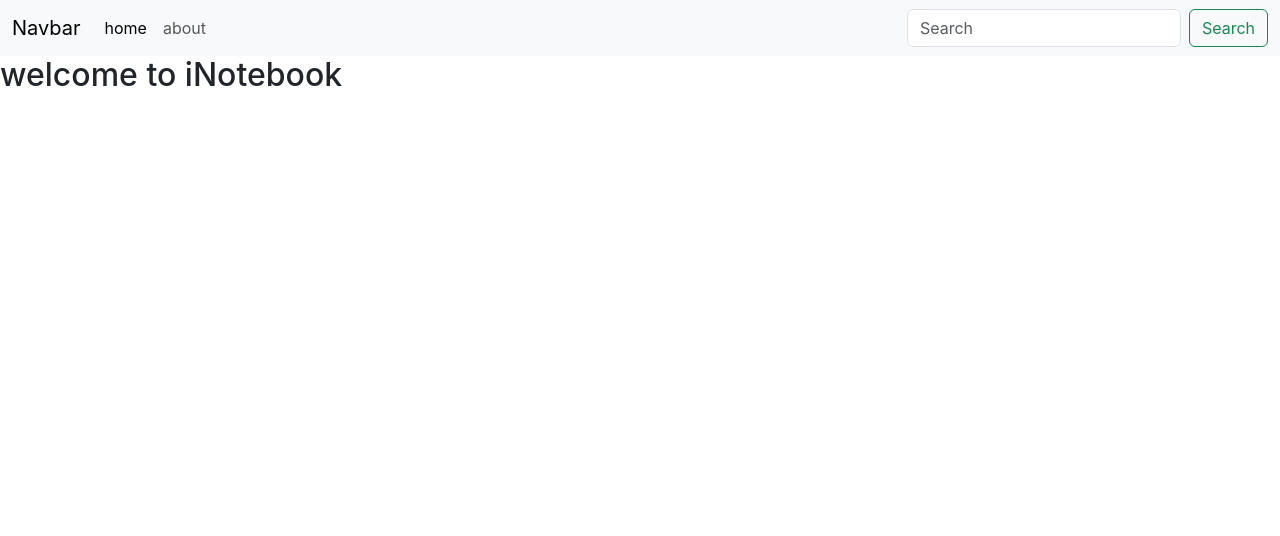
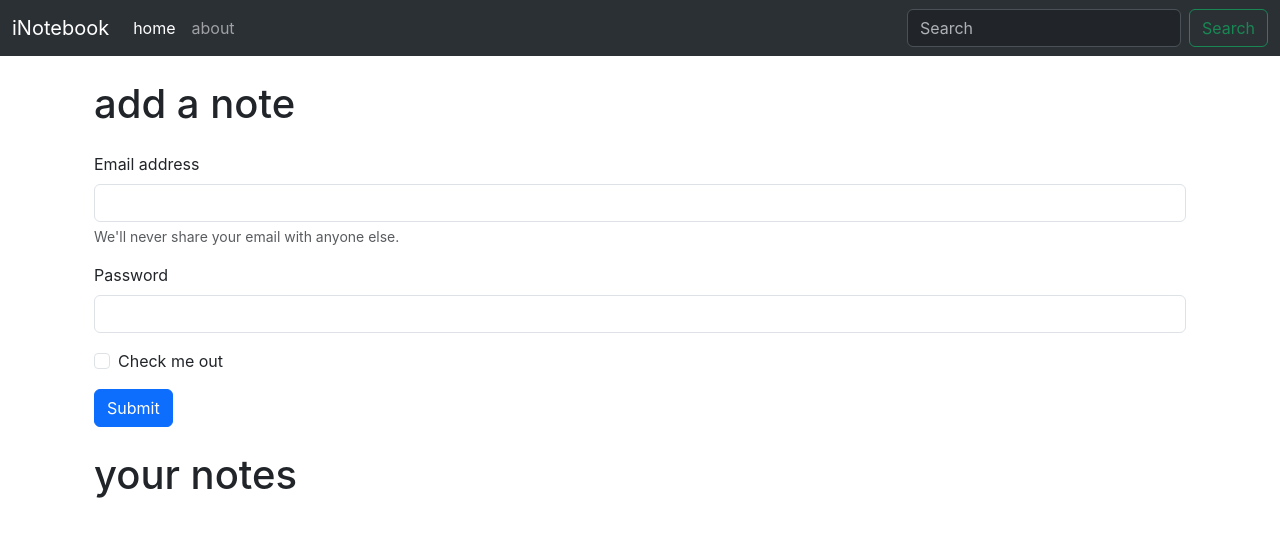
Before and after one commit to siddharth-ruria/inotebook---MERN.stack, a React (Create React App) app: page / in a window 1280 px wide. Shown: the top 536 px of the page. Built offline with nearby package versions, Linux system fonts and the light colour scheme.

Commit message:
setup useLocation()

```diff
--- a/src/App.js
+++ b/src/App.js
@@ -11,10 +11,12 @@
       <NoteState>
         <Router>
           <Navbar />
-          <Routes>
-            <Route exact path="/" element={<Home />} />
-            <Route exact path="/about" element={<About />} />
-          </Routes>
+          <div className="container">
+            <Routes>
+              <Route exact path="/" element={<Home />} />
+              <Route exact path="/about" element={<About />} />
+            </Routes>
+          </div>
         </Router>
       </NoteState>
     </>
--- a/src/components/About.js
+++ b/src/components/About.js
@@ -1,17 +1,7 @@
-import React, { useContext, useEffect } from "react";
-import noteContext from "../context/notes/noteContext";
+import React from "react";
 
 const About = () => {
-  const a = useContext(noteContext);
-  useEffect(() => {
-    a.update();
-  }, []);
-
-  return (
-    <div>
-      this is about {a.state.name}, aged {a.state.age}
-    </div>
-  );
+  return <div>this is about</div>;
 };
 
 export default About;
--- a/src/components/Home.js
+++ b/src/components/Home.js
@@ -2,9 +2,54 @@
 
 const Home = () => {
   return (
-    <div>
-      <h2>welcome to iNotebook</h2>
-    </div>
+    <>
+      <div className="container my-4">
+        <h1>add a note</h1>
+        <form className="my-4">
+          <div class="mb-3">
+            <label for="exampleInputEmail1" class="form-label">
+              Email address
+            </label>
+            <input
+              type="email"
+              class="form-control"
+              id="exampleInputEmail1"
+              aria-describedby="emailHelp"
+            />
+            <div id="emailHelp" class="form-text">
+              We'll never share your email with anyone else.
+            </div>
+          </div>
+          <div class="mb-3">
+            <label for="exampleInputPassword1" class="form-label">
+              Password
+            </label>
+            <input
+              type="password"
+              class="form-control"
+              id="exampleInputPassword1"
+            />
+          </div>
+          <div class="mb-3 form-check">
+            <input
+              type="checkbox"
+              class="form-check-input"
+              id="exampleCheck1"
+            />
+            <label class="form-check-label" for="exampleCheck1">
+              Check me out
+            </label>
+          </div>
+          <button type="submit" class="btn btn-primary">
+            Submit
+          </button>
+        </form>
+      </div>
+
+      <div className="container my-4">
+        <h1>your notes</h1>
+      </div>
+    </>
   );
 };
 
--- a/src/components/Navbar.js
+++ b/src/components/Navbar.js
@@ -1,12 +1,20 @@
-import React from "react";
-import { Link } from "react-router-dom";
+import React, { useEffect } from "react";
+import { Link, useLocation } from "react-router-dom";
 
 const Navbar = () => {
+  let location = useLocation();
+  useEffect(() => {
+    console.log(location.pathname);
+  }, [location]);
   return (
-    <nav className="navbar navbar-expand-lg bg-body-tertiary">
+    <nav
+      className="navbar bg-dark navbar-expand-lg bg-body-tertiary"
+      data-bs-theme="dark"
+    >
+      {/* navbar bg-dark border-bottom border-body" data-bs-theme="dark" */}
       <div className="container-fluid">
         <Link className="navbar-brand" to="/">
-          Navbar
+          iNotebook
         </Link>
         <button
           className="navbar-toggler"
@@ -22,12 +30,23 @@
         <div className="collapse navbar-collapse" id="navbarSupportedContent">
           <ul className="navbar-nav me-auto mb-2 mb-lg-0">
             <li className="nav-item">
-              <Link className="nav-link active" aria-current="page" to="/">
+              <Link
+                className={`nav-link ${
+                  location.pathname === "/" ? "active" : ""
+                }`}
+                aria-current="page"
+                to="/"
+              >
                 home
               </Link>
             </li>
             <li className="nav-item">
-              <Link className="nav-link" to="/about">
+              <Link
+                className={`nav-link ${
+                  location.pathname === "/about" ? "active" : ""
+                }`}
+                to="/about"
+              >
                 about
               </Link>
             </li>
--- a/src/context/notes/NoteState.js
+++ b/src/context/notes/NoteState.js
@@ -1,25 +1,9 @@
-import React, { useState } from "react";
+import React from "react";
 import NoteContext from "./noteContext";
 
 const NoteState = (props) => {
-  const s1 = {
-    name: "siddharth",
-    age: 21,
-  };
-
-  const [state, setstate] = useState(s1);
-  const update = () => {
-    setTimeout(() => {
-      setstate({
-        name: "sanskriti",
-        age: 22,
-      });
-    }, 1500);
-  };
   return (
-    <NoteContext.Provider value={{ state, update }}>
-      {props.children}
-    </NoteContext.Provider>
+    <NoteContext.Provider value={{}}>{props.children}</NoteContext.Provider>
   );
 };
 
```
